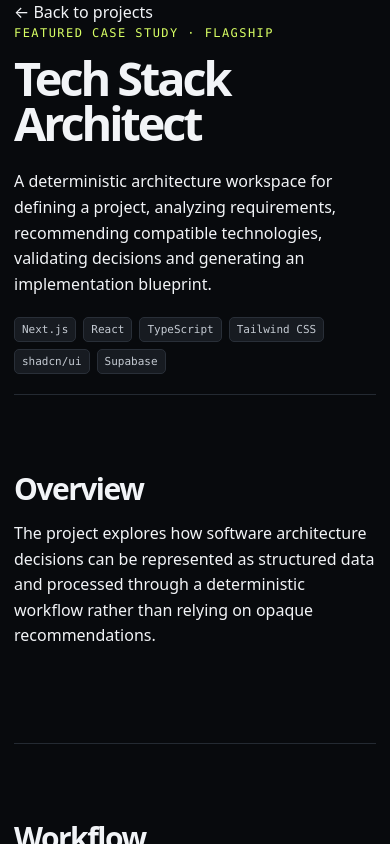
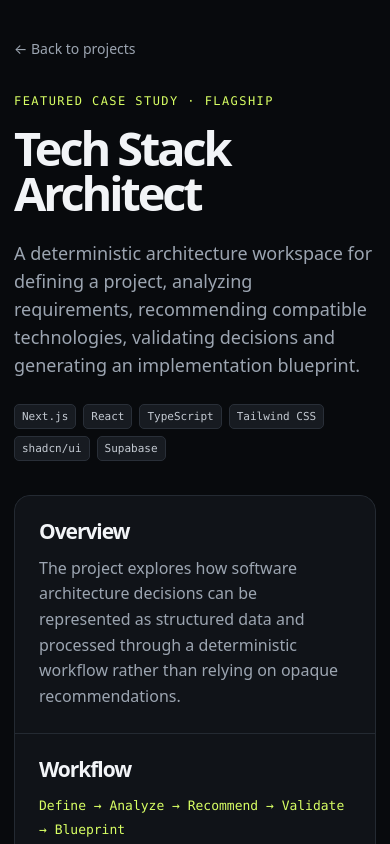
Before and after one commit to davidifeanyicelestine586-arch/David-Ifeanyi, a Next.js app: page /projects/tech-stack-architect in a window 390 px wide. Shown: the top 844 px of the page. Built offline with nearby package versions, Linux system fonts and the light colour scheme; no server answers.

Commit message:
Style Tech Stack Architect case study page

```diff
--- a/app/globals.css
+++ b/app/globals.css
@@ -52,6 +52,18 @@ h2 { font-size:clamp(30px,4vw,48px); line-height:1.05; letter-spacing:-.05em; ma
 footer { padding:28px 0; border-top:1px solid var(--line); color:var(--muted); font-size:13px; }
 .footer-inner { display:flex; justify-content:space-between; gap:20px; }
 .mono { font-family:ui-monospace,SFMono-Regular,Menlo,Consolas,monospace; }
+.case-study { min-height:100vh; padding:64px 0 110px; }
+.case-study .back { display:inline-block; color:var(--muted); font-size:14px; margin-bottom:48px; }
+.case-study .back:hover { color:var(--accent); }
+.case-study h1 { max-width:900px; margin:18px 0 24px; }
+.case-lede { max-width:800px; color:var(--muted); font-size:clamp(18px,2.2vw,24px); line-height:1.55; margin:0 0 24px; }
+.case-study > .container > .tags { margin:0 0 56px; }
+.case-grid { display:grid; grid-template-columns:repeat(2,minmax(0,1fr)); gap:1px; background:var(--line); border:1px solid var(--line); border-radius:16px; overflow:hidden; }
+.case-grid > section { margin:0; padding:30px; background:var(--panel); border:0; }
+.case-grid > section h2 { font-size:24px; margin-bottom:14px; }
+.case-grid > section p { color:var(--muted); margin:0; }
+.case-grid .workflow { color:var(--accent); margin-bottom:14px; font-size:13px; line-height:1.8; }
+.case-actions { margin-top:8px; }
 @media(max-width:800px){
   .container { width:min(100% - 32px,1120px); }
   .nav-inner { min-height:64px; padding:10px 0; gap:10px; }
@@ -70,6 +82,9 @@ footer { padding:28px 0; border-top:1px solid var(--line); color:var(--muted); f
   .grid { grid-template-columns:1fr; }
   .skill-grid { grid-template-columns:repeat(2,1fr); }
   .card.featured { grid-column:auto; }
+  .case-study { padding:44px 0 78px; }
+  .case-study .back { margin-bottom:34px; }
+  .case-grid { grid-template-columns:1fr; }
 }
 @media(max-width:520px){
   .container { width:min(100% - 28px,1120px); }
@@ -88,6 +103,10 @@ footer { padding:28px 0; border-top:1px solid var(--line); color:var(--muted); f
   .card.featured { padding:24px; }
   .journey-item { grid-template-columns:1fr; gap:8px; }
   .footer-inner { flex-direction:column; }
+  .case-study { padding:36px 0 64px; }
+  .case-study > .container > .tags { margin-bottom:34px; }
+  .case-grid > section { padding:24px; }
+  .case-grid > section h2 { font-size:21px; }
 }
 @media(prefers-reduced-motion:reduce){ html{scroll-behavior:auto} *{animation-duration:.01ms!important;transition-duration:.01ms!important} }
 :focus-visible { outline:2px solid var(--accent); outline-offset:4px; }
```
